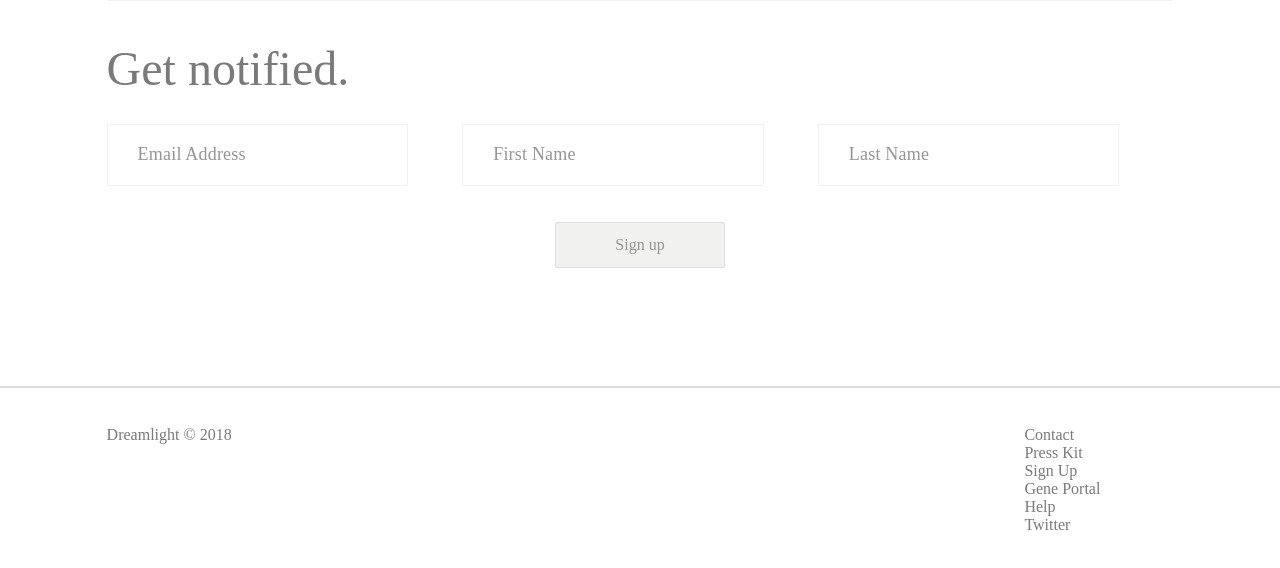
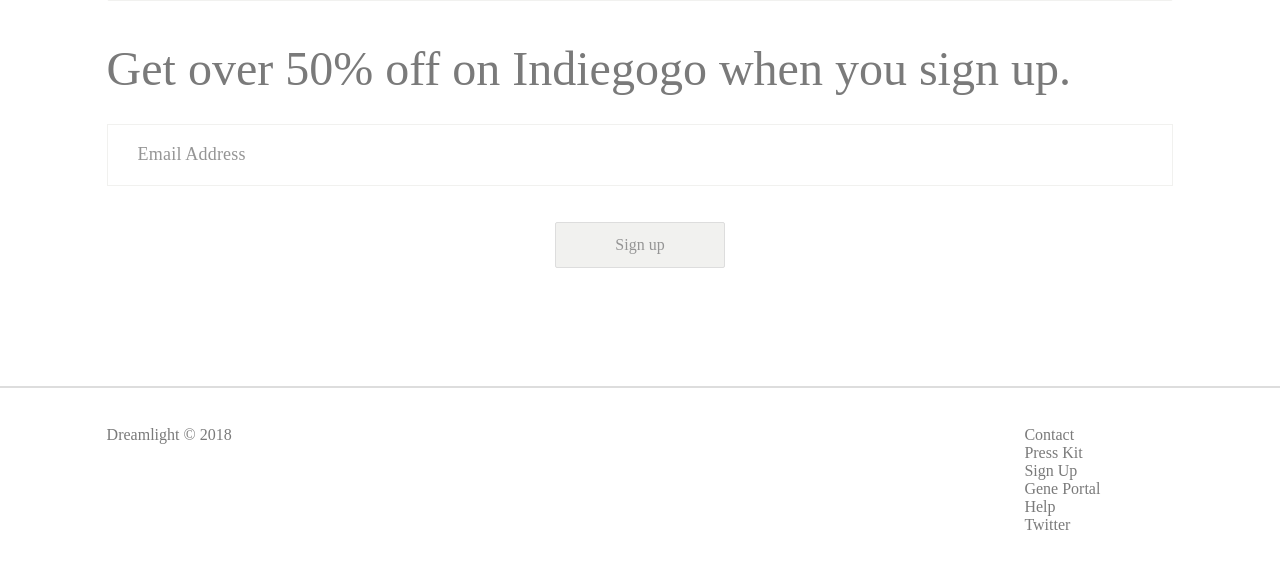
Before and after one commit to seven2012/lignt, a plain HTML site: page index.html in a window 1280 px wide. Shown: the part 3849-4417 px from the top of the page. Drawn offline with nearby package versions, Linux system fonts and the light colour scheme.

Commit message:
Brandon's changes

```diff
--- a/index.html
+++ b/index.html
@@ -316,23 +316,15 @@
       </div>
     </section>
     <section id="footer">
-      <h2 class="section-title">Get notified.</h2>
+      <h2 class="section-title">Get over 50% off on Indiegogo when you sign up.</h2>
       <div id="mc_embed_signup">
-        <form action="http://dreamlight.tech.us16.list-manage.com/subscribe/post?u=dcfec51fda716449c2ff91cb6&amp;id=a9d7eb04a4" method="post" id="mc-embedded-subscribe-form" name="mc-embedded-subscribe-form" class="validate" target="_blank" novalidate>
+        <form action="https://tech.us16.list-manage.com/subscribe/post?u=dcfec51fda716449c2ff91cb6&amp;id=a15cec9097" method="post" id="mc-embedded-subscribe-form" name="mc-embedded-subscribe-form" class="validate" target="_blank" novalidate>
           <div id="mc_embed_signup_scroll" class="sign-list">
 
 
             <div class="mc-field-group we-cell">
 
               <input type="email" value="" name="EMAIL" class="required email we-input" id="mce-EMAIL" placeholder="Email Address">
-            </div>
-            <div class="mc-field-group we-cell">
-
-              <input type="text" value="" name="FNAME" class="we-input" id="mce-FNAME" placeholder="First Name">
-            </div>
-            <div class="mc-field-group we-cell">
-
-              <input type="text" value="" name="LNAME" class="we-input" id="mce-LNAME" placeholder="Last Name">
             </div>
             <div id="mce-responses" class="clear">
               <div class="response" id="mce-error-response" style="display:none"></div>
--- a/static/style/index.css
+++ b/static/style/index.css
@@ -548,7 +548,7 @@ div.line {
     justify-content: space-between;
   }
   #footer div.sign-list div.we-cell {
-    width: 28.25%;
+    width: 100%;
   }
   #footer .button {
     width: 170px;
```
Also changed, not shown: china/index.html (+1 -1 lines).
